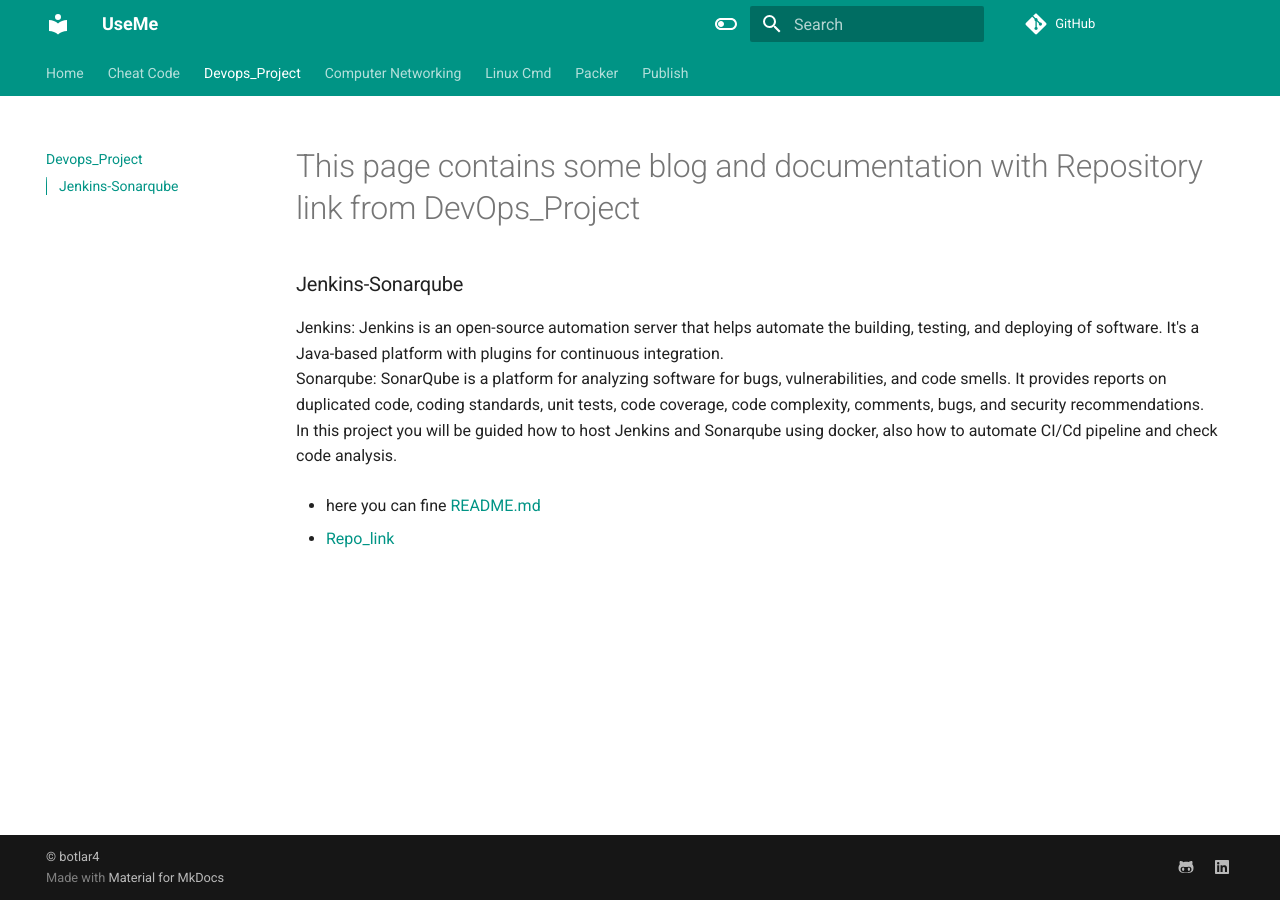
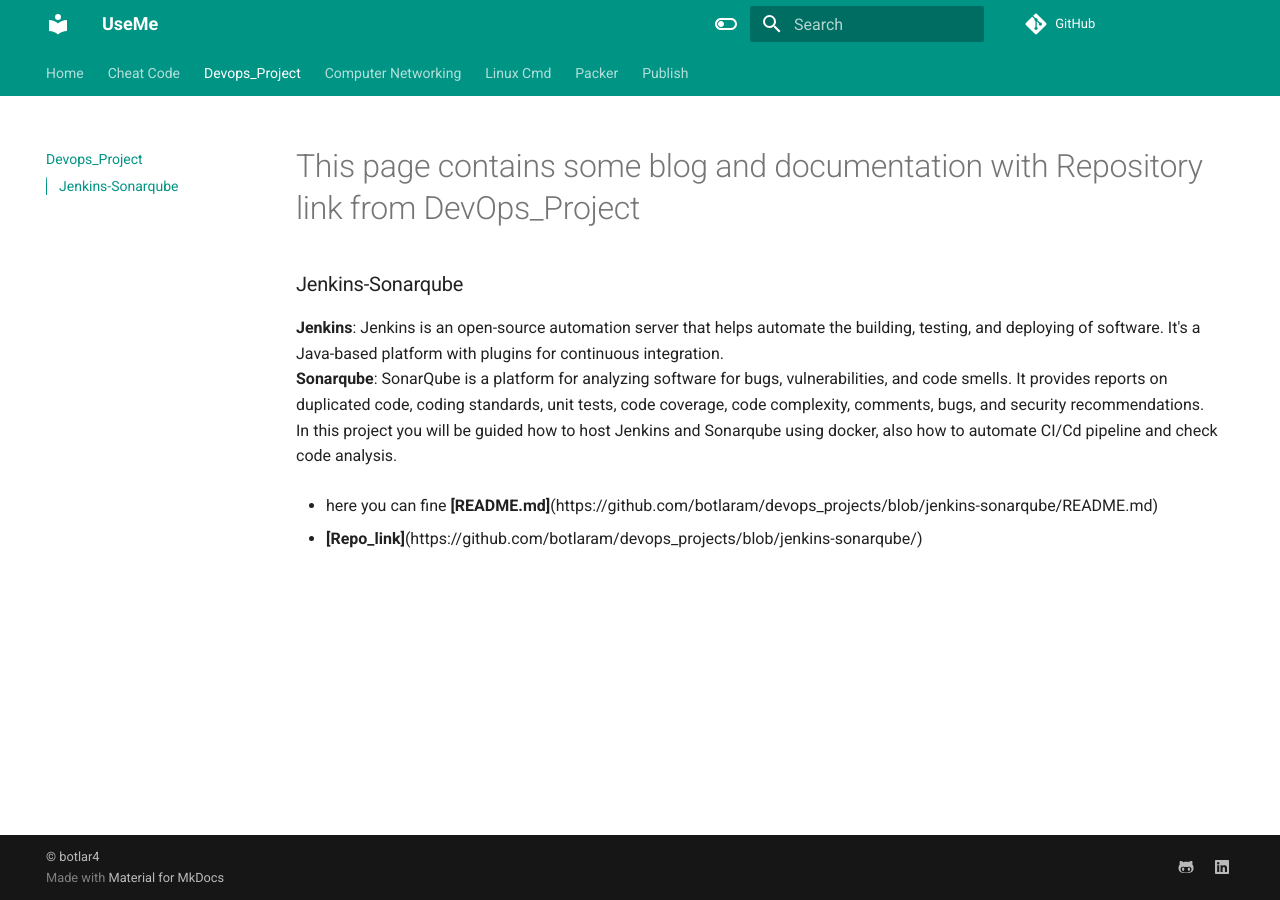
Before and after one commit to botlaram/docs, an MkDocs documentation site: the page built from docs/DevOps_Project.md, in a window 1280 px wide. Built offline with MkDocs 1.6.1 and Material for MkDocs 9.7.7, drawn with Linux system fonts in a browser that asks for light colours.

Commit message:
Upd jenkins-sonarqube bold

```diff
--- a/docs/DevOps_Project.md
+++ b/docs/DevOps_Project.md
@@ -1,10 +1,10 @@
 # This page contains some blog and documentation with Repository link from DevOps_Project
 
 ### Jenkins-Sonarqube
-Jenkins: Jenkins is an open-source automation server that helps automate the building, testing, and deploying of software. It's a Java-based platform with plugins for continuous integration.
-Sonarqube: SonarQube is a platform for analyzing software for bugs, vulnerabilities, and code smells. It provides reports on duplicated code, coding standards, unit tests, code coverage, code complexity, comments, bugs, and security recommendations.
+**Jenkins**: Jenkins is an open-source automation server that helps automate the building, testing, and deploying of software. It's a Java-based platform with plugins for continuous integration.
+**Sonarqube**: SonarQube is a platform for analyzing software for bugs, vulnerabilities, and code smells. It provides reports on duplicated code, coding standards, unit tests, code coverage, code complexity, comments, bugs, and security recommendations.
 In this project you will be guided how to host Jenkins and Sonarqube using docker, also how to automate CI/Cd pipeline and check code analysis.
 
-* here you can fine [README.md](https://github.com/botlaram/devops_projects/blob/jenkins-sonarqube/README.md)
+* here you can fine **[README.md]**(https://github.com/botlaram/devops_projects/blob/jenkins-sonarqube/README.md)
 
-* [Repo_link](https://github.com/botlaram/devops_projects/blob/jenkins-sonarqube/)
+* **[Repo_link]**(https://github.com/botlaram/devops_projects/blob/jenkins-sonarqube/)
```
